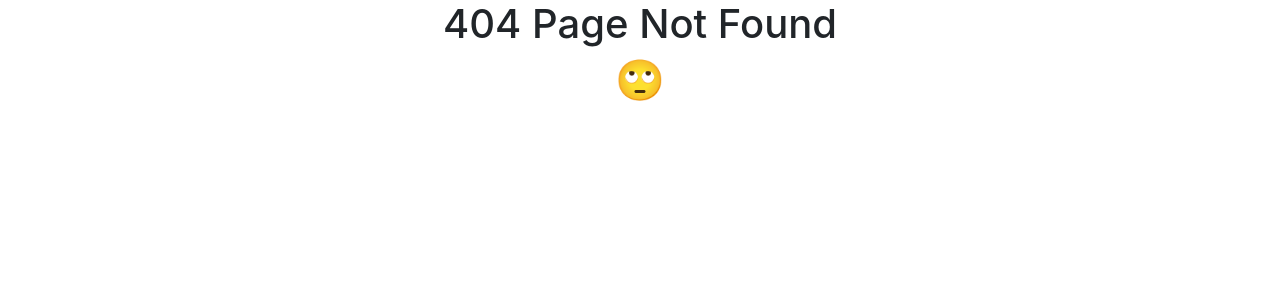
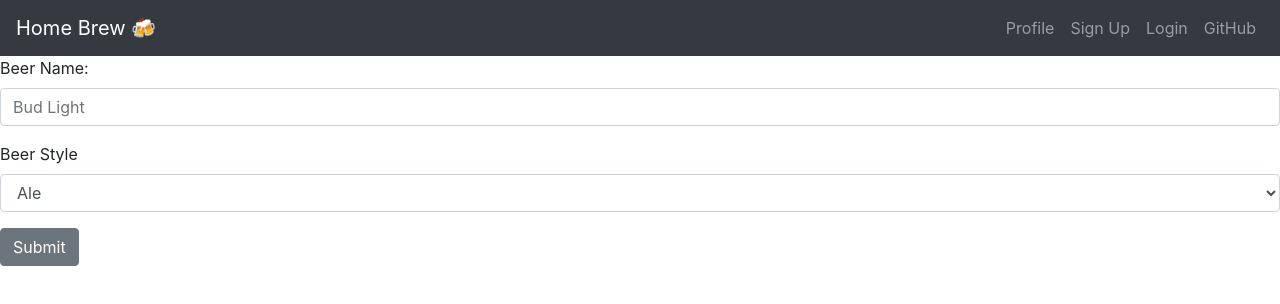
Before and after one commit to GJDeY/home-brew, a React (Create React App) app in the folder home-brew/client/: page /addBeer in a window 1280 px wide. Before the commit this address had no page. Shown: the top 304 px of the page. Built offline with nearby package versions, Linux system fonts and the light colour scheme; the HTML template or start-up script is replaced by a standard one.

Commit message:
added addBeer Page

```diff
--- a/home-brew/client/src/App.js
+++ b/home-brew/client/src/App.js
@@ -5,6 +5,7 @@ import Home from "./pages/Home";
 import NoMatch from "./pages/NoMatch";
 import Login from "./pages/Login/Login";
 import SignUp from "./pages/SignUp/SignUp";
+import addBeer from "./pages/addBeer/addBeer";
 
 const App = () => (
   <Router>
@@ -13,6 +14,7 @@ const App = () => (
         <Route exact path="/" component={Home} />
         <Route exact path="/login" component={Login} />
         <Route exact path="/signup" component={SignUp} />
+        <Route exact path="/addBeer" component={addBeer} />
         <Route component={NoMatch} />
       </Switch>
     </div>
--- a/home-brew/client/src/components/Navbar/Navbar.js
+++ b/home-brew/client/src/components/Navbar/Navbar.js
@@ -16,6 +16,9 @@ class Navigation extends React.Component {
                     <NavbarBrand href="/">Home Brew 🍻</NavbarBrand>
                     <Nav className="ml-auto" navbar>
                         <NavItem>
+                            <NavLink href="/profile">Profile</NavLink>
+                        </NavItem>
+                        <NavItem>
                             <NavLink href="/signup">Sign Up</NavLink>
                         </NavItem>
                         <NavItem>
--- /dev/null
+++ b/home-brew/client/src/pages/addBeer/addBeer.js
@@ -0,0 +1,39 @@
+import React, { Component } from "react";
+import API from "../../utils/API";
+import { Col, Row, Container } from "../../components/Grid";
+import Navigation from "../../components/Navbar/Navbar";
+import Banners from "../../components/Banners/Banners";
+import Login from "../Login/Login";
+import { Button, Form, FormGroup, Label, Input, FormText } from 'reactstrap';
+
+class addBeers extends Component {
+    state = {
+        example: "some state!"
+    };
+
+    render() {
+        return (
+            <div>
+                <Navigation></Navigation>
+                <Form>
+                    <FormGroup>
+                        <Label for="beerNameID">Beer Name: </Label>
+                        <Input type="text" name="beerName" id="beerNameID" placeholder="Bud Light" />
+                    </FormGroup>
+                    <FormGroup>
+                        <Label for="beerStyleID">Beer Style</Label>
+                        <Input type="select" name="select" id="beerStyleID">
+                            <option>Ale</option>
+                            <option>Lager</option>
+                            <option>Stouts and Porters</option>
+                            <option>Malts</option>
+                        </Input>
+                    </FormGroup>
+                    <Button>Submit</Button>
+                </Form>
+            </div>
+        );
+    }
+}
+
+export default addBeers;
--- /dev/null
+++ b/home-brew/client/src/pages/addBeer/index.js
@@ -0,0 +1 @@
+export { default } from "./addBeer.js";
```
Also changed, not shown: 1 other file (tests, documents, lock files or other folders).
